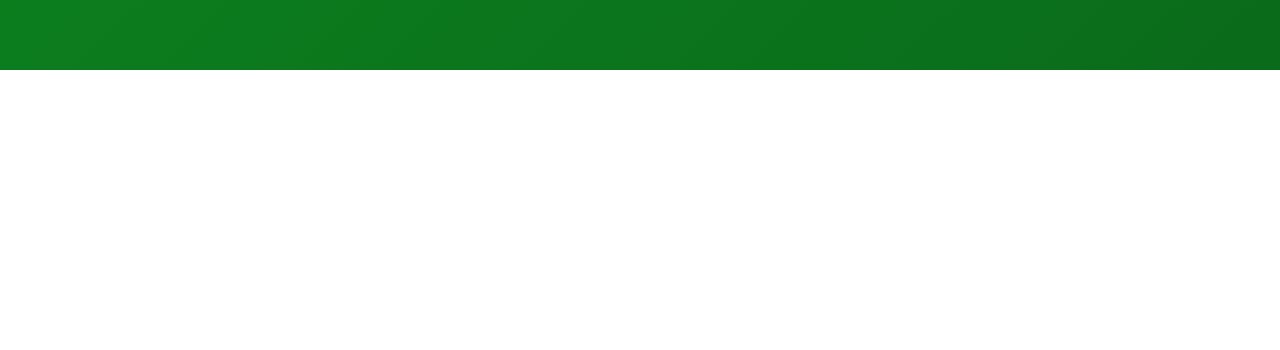
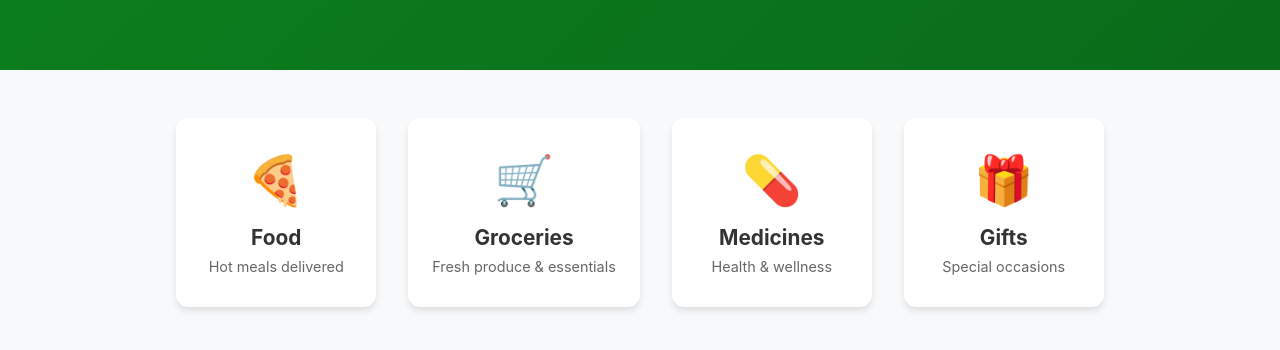
Before and after one commit to uday951/pratice-demo, a React (Create React App) app in the folder react-landing-page/: page / in a window 1280 px wide. Shown: the part 498-848 px from the top of the page. Before the commit the page ends 800 px from the top, so only its background shows below. Built offline with nearby package versions, Linux system fonts and the light colour scheme.

Commit message:
sub sections are added 4

```diff
--- a/react-landing-page/src/App.css
+++ b/react-landing-page/src/App.css
@@ -160,6 +160,69 @@
   border-radius: 12px;
 }
 
+/* Categories Section */
+.categories {
+  display: flex;
+  justify-content: center;
+  gap: 2rem;
+  padding: 3rem 2rem;
+  background: #f8f9fa;
+}
+
+.category-item {
+  background: white;
+  padding: 2rem 1.5rem;
+  border-radius: 12px;
+  text-align: center;
+  box-shadow: 0 4px 6px rgba(0,0,0,0.1);
+  cursor: pointer;
+  transition: all 0.3s ease;
+  min-width: 200px;
+}
+
+.category-item:hover {
+  transform: translateY(-10px);
+  animation: bounce 0.6s ease-in-out, vibrate 0.3s ease-in-out;
+  box-shadow: 0 8px 25px rgba(0,0,0,0.15);
+}
+
+.category-icon {
+  font-size: 3rem;
+  margin-bottom: 1rem;
+}
+
+.category-item h3 {
+  margin: 0.5rem 0;
+  color: #333;
+  font-size: 1.3rem;
+}
+
+.category-item p {
+  margin: 0;
+  color: #666;
+  font-size: 0.9rem;
+}
+
+@keyframes bounce {
+  0%, 20%, 50%, 80%, 100% {
+    transform: translateY(-10px);
+  }
+  40% {
+    transform: translateY(-15px);
+  }
+  60% {
+    transform: translateY(-5px);
+  }
+}
+
+@keyframes vibrate {
+  0% { transform: translateY(-10px) translateX(0); }
+  25% { transform: translateY(-10px) translateX(-2px); }
+  50% { transform: translateY(-10px) translateX(2px); }
+  75% { transform: translateY(-10px) translateX(-1px); }
+  100% { transform: translateY(-10px) translateX(0); }
+}
+
 /* Responsive */
 @media (max-width: 768px) {
   .nav-container {
@@ -186,4 +249,14 @@
   .hero-text h2 {
     font-size: 1.2rem;
   }
+
+  .categories {
+    flex-direction: column;
+    align-items: center;
+  }
+
+  .category-item {
+    width: 100%;
+    max-width: 300px;
+  }
 }
--- a/react-landing-page/src/App.js
+++ b/react-landing-page/src/App.js
@@ -40,6 +40,29 @@ function App() {
           </div>
         </div>
       </section>
+
+      <section className="categories">
+        <div className="category-item">
+          <div className="category-icon">🍕</div>
+          <h3>Food</h3>
+          <p>Hot meals delivered</p>
+        </div>
+        <div className="category-item">
+          <div className="category-icon">🛒</div>
+          <h3>Groceries</h3>
+          <p>Fresh produce & essentials</p>
+        </div>
+        <div className="category-item">
+          <div className="category-icon">💊</div>
+          <h3>Medicines</h3>
+          <p>Health & wellness</p>
+        </div>
+        <div className="category-item">
+          <div className="category-icon">🎁</div>
+          <h3>Gifts</h3>
+          <p>Special occasions</p>
+        </div>
+      </section>
     </div>
   );
 }
```
